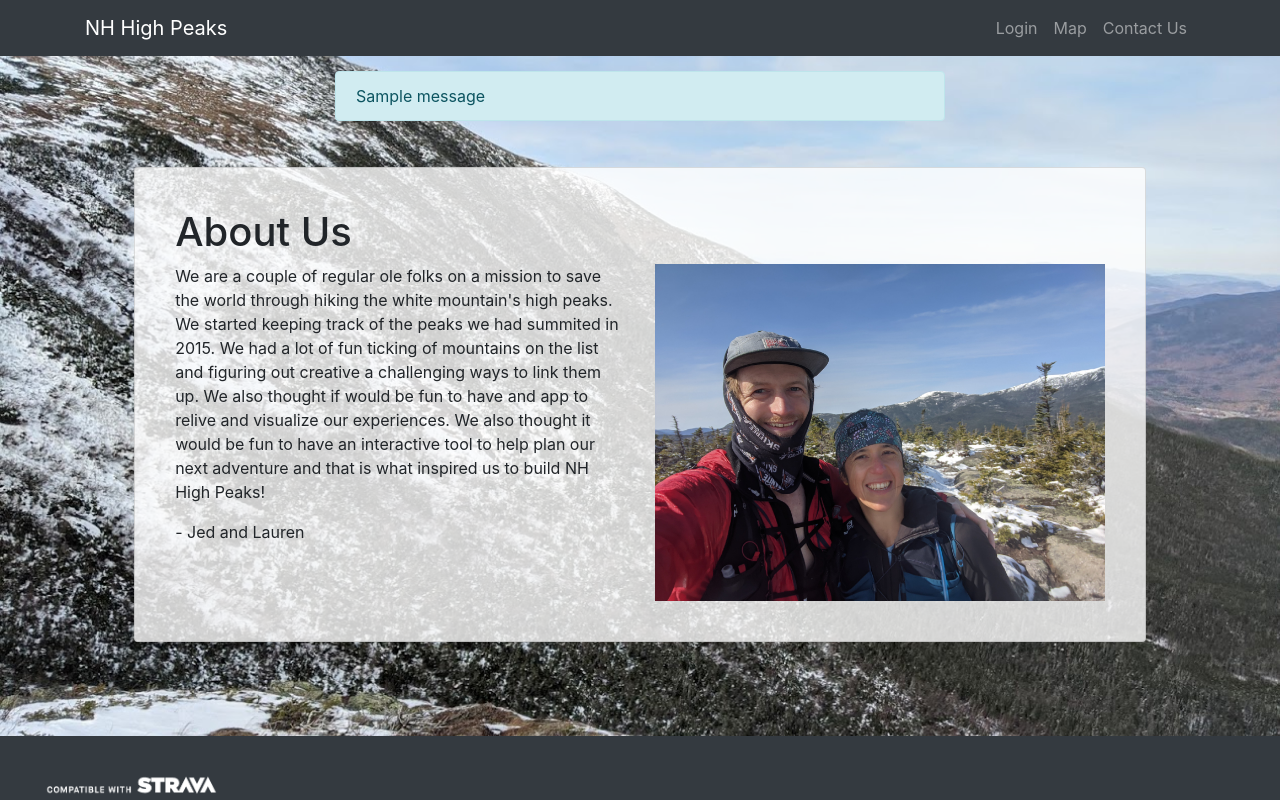
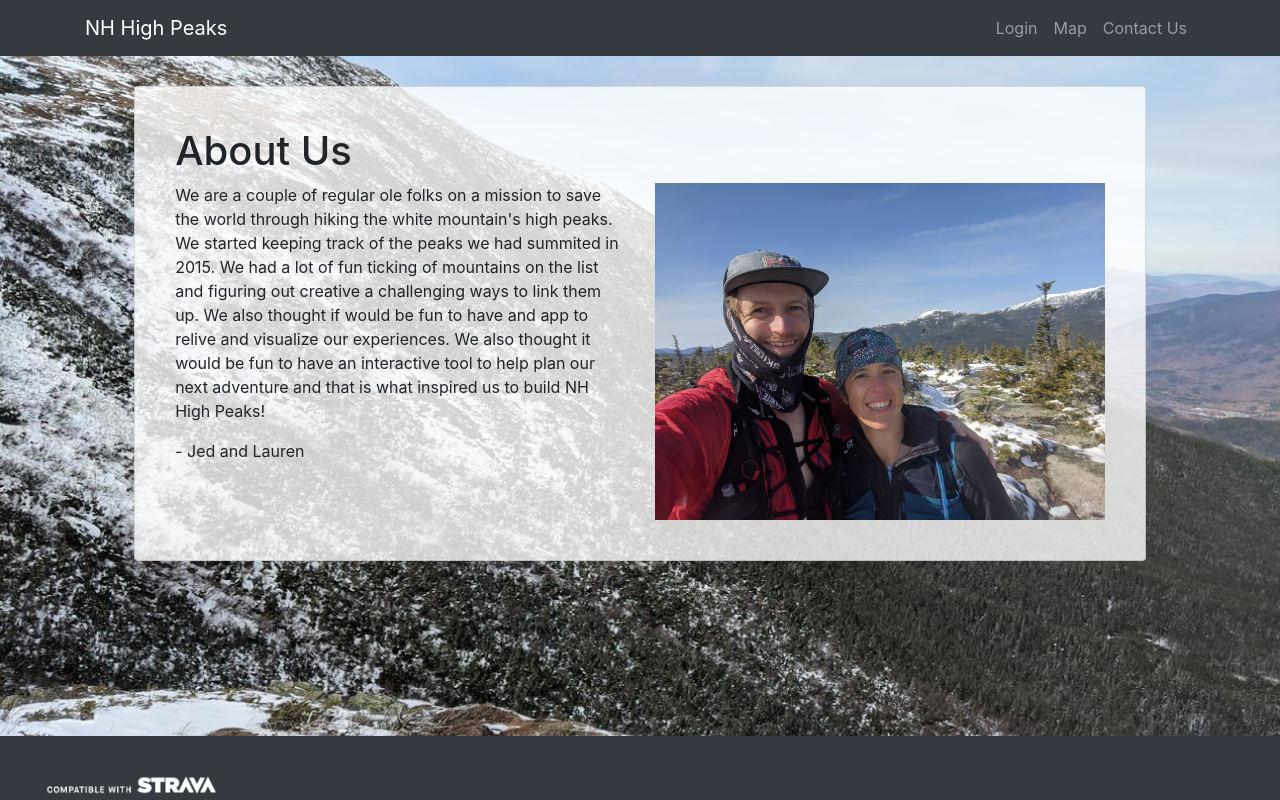
Before and after one commit to lislel/strava3, a Flask app: page /aboutus in a window 1280 px wide. Run offline with Flask 2, Linux system fonts and the light colour scheme; tables that the repository leaves empty hold one stand-in row (values such as "Sample post"); one stand-in notice (Sample message) is shown; some libraries are stand-ins or nearby versions.

Commit message:
removed unecessary code

```diff
--- a/app/templates/base.html
+++ b/app/templates/base.html
@@ -109,20 +109,6 @@
                     {% endif %}
                     {% endwith %}
                 {% endif %}
-                <!-- Flash messages -->
-                {% with messages = get_flashed_messages() %}
-                    {% if messages %}
-                        {% for message in messages %}
-                        <div class="row" id="content-row">
-                          <div class="col-1 col-md-2 col-lg-3"></div>
-                          <div class="col-10 col-md-8 col-lg-6">
-                            <div class="alert alert-info" role="alert">
-                                {{ message }}</div>
-                          </div>
-                        </div>
-                        {% endfor %}
-                    {% endif %}
-                {% endwith %}
                 <!--application content needs to be provided in the app_content block-->
                 {% block app_content %}{% endblock %}
             </div>
```
